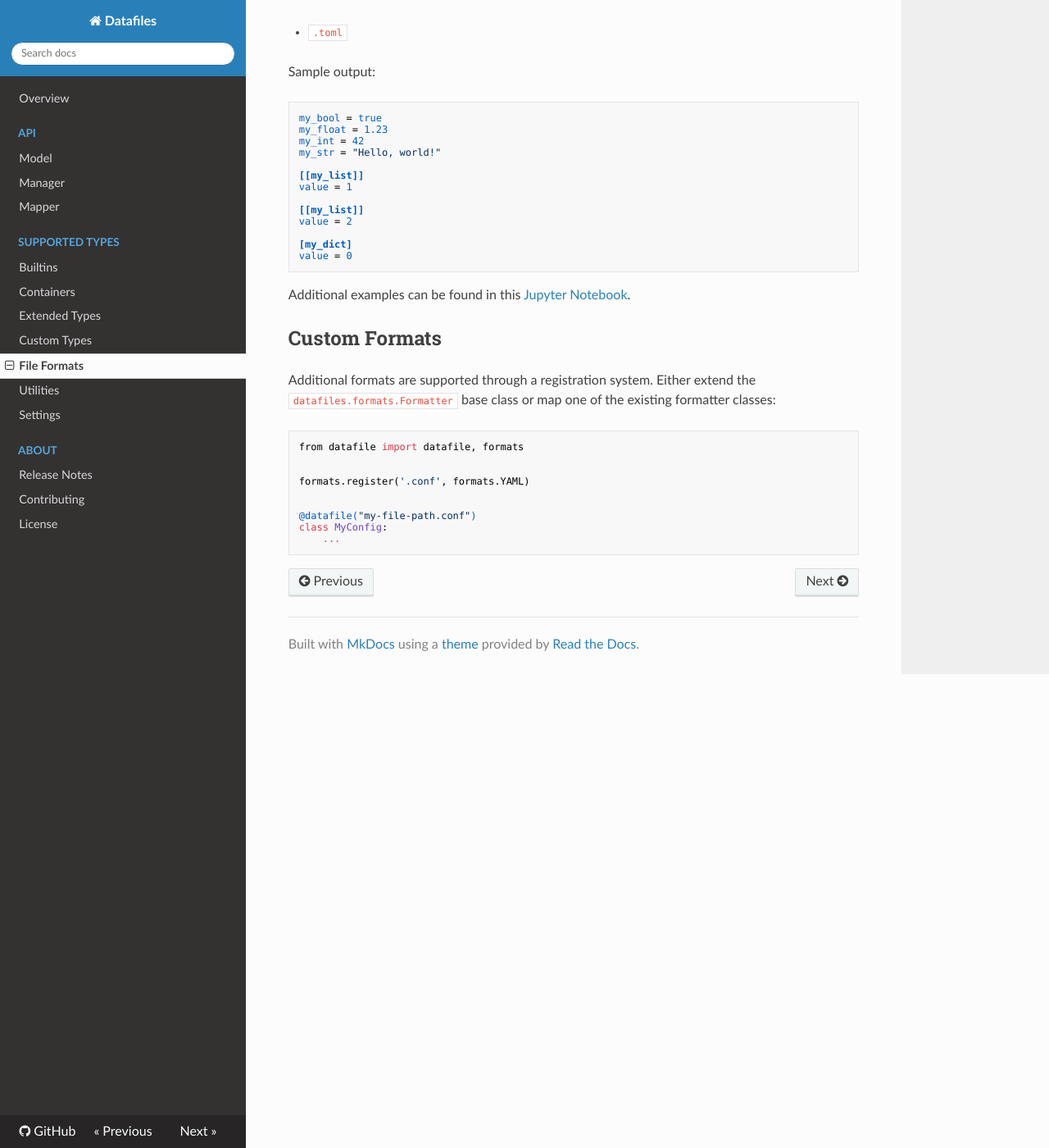
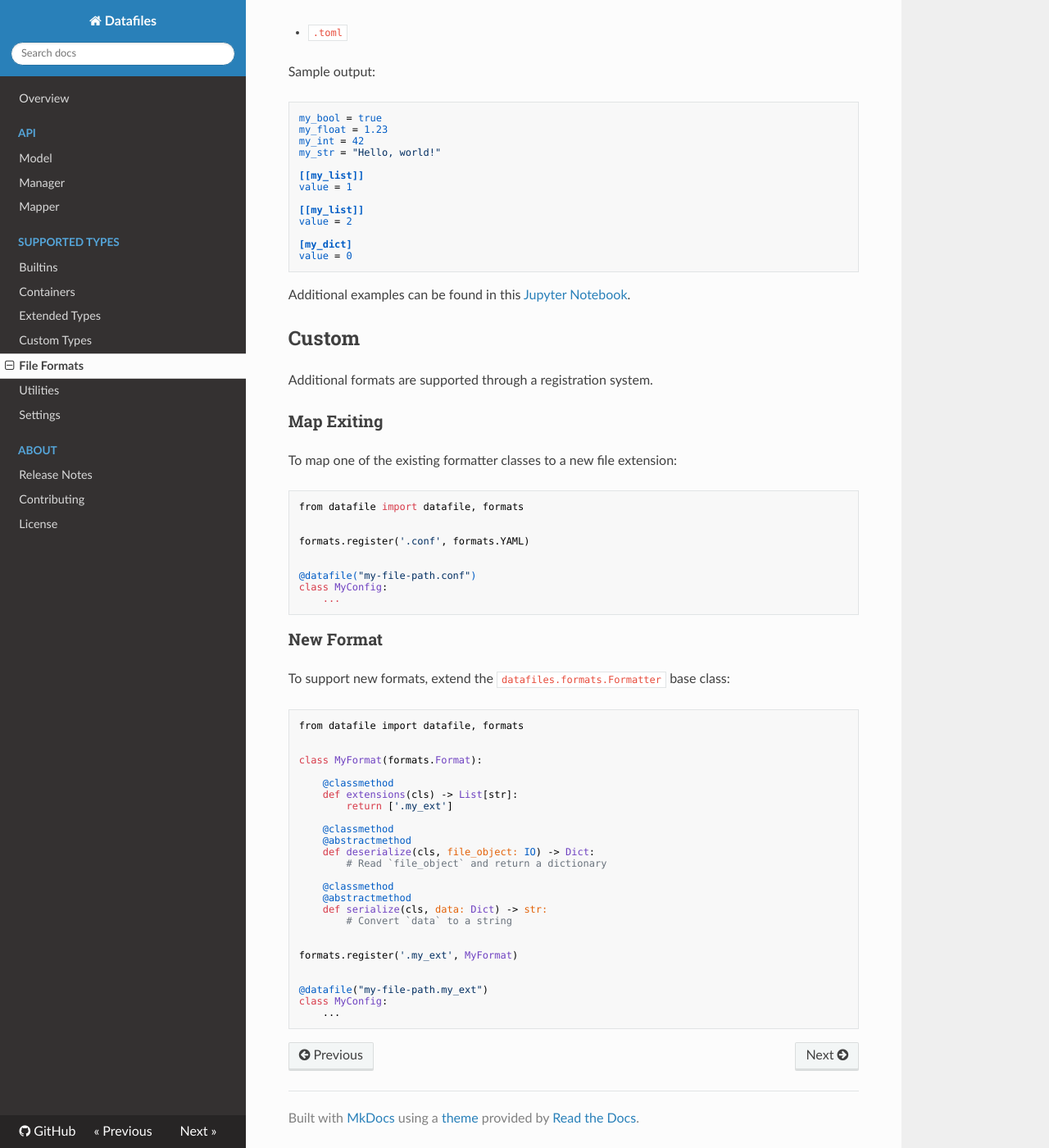
Before and after one commit to jacebrowning/datafiles, an MkDocs documentation site: the page built from docs/formats.md, in a window 1280 px wide and 1400 px high, scrolled down 1328 px. Shown: the whole window at 82% size. Built offline with MkDocs 1.6.1, drawn with Linux system fonts in a browser that asks for light colours; nearby versions of some CDN libraries.

Commit message:
Document how to create a new format

````diff
--- a/docs/formats.md
+++ b/docs/formats.md
@@ -85,10 +85,13 @@ value = 0
 
 Additional examples can be found in this [Jupyter Notebook](https://github.com/jacebrowning/datafiles/blob/main/notebooks/format_options.ipynb).
 
-## Custom Formats
+## Custom
 
 Additional formats are supported through a registration system.
-Either extend the `datafiles.formats.Formatter` base class or map one of the existing formatter classes:
+
+### Map Exiting
+
+To map one of the existing formatter classes to a new file extension:
 
 ```python hl_lines="4"
 from datafile import datafile, formats
@@ -101,3 +104,35 @@ formats.register('.conf', formats.YAML)
 class MyConfig:
     ...
 ```
+### New Format
+
+To support new formats, extend the `datafiles.formats.Formatter` base class:
+
+```python hl_lines="4"
+from datafile import datafile, formats
+
+
+class MyFormat(formats.Format):
+
+    @classmethod
+    def extensions(cls) -> List[str]:
+        return ['.my_ext']
+
+    @classmethod
+    @abstractmethod
+    def deserialize(cls, file_object: IO) -> Dict:
+        # Read `file_object` and return a dictionary
+
+    @classmethod
+    @abstractmethod
+    def serialize(cls, data: Dict) -> str:
+        # Convert `data` to a string
+
+
+formats.register('.my_ext', MyFormat)
+
+
+@datafile("my-file-path.my_ext")
+class MyConfig:
+    ...
+```
--- a/mkdocs.yml
+++ b/mkdocs.yml
@@ -9,6 +9,8 @@ theme: readthedocs
 
 markdown_extensions:
   - codehilite
+  - toc:
+      toc_depth: 2
 
 nav:
   - Overview: index.md
````
